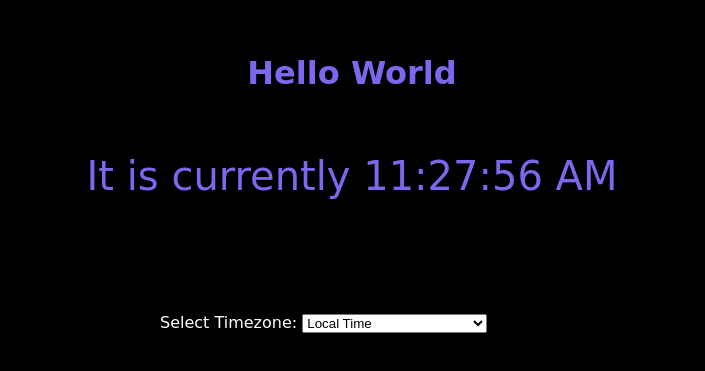
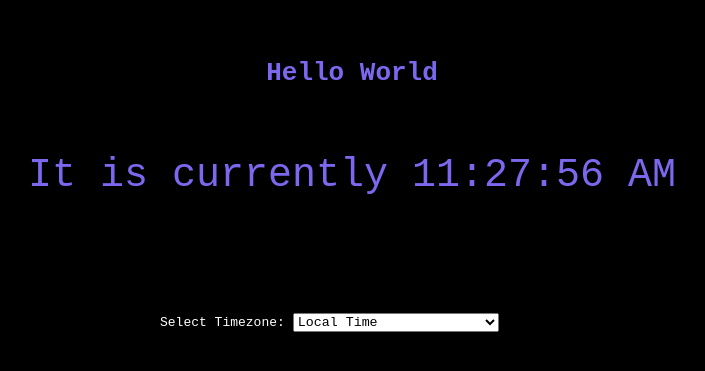
Before and after one commit to Majeedatwahab/Timezone-Converter, a website built with Vite: page index.html in a window 1280 px wide. Shown: the part 327-698 px from the top of the page, without its empty margins (288-993 px from the left). Built offline with nearby package versions, Linux system fonts and the light colour scheme.

Commit message:
I changed the font-family of the body.

```diff
--- a/style.css
+++ b/style.css
@@ -17,7 +17,8 @@
 
 
 body{
-  font-family: cursive;
+  font-family: monospace;
+
 }
 
 
@@ -35,7 +36,6 @@ body{
   align-items: center;
   justify-content: center;
   background-color: black;
-  font-family: cursive;
   position: relative;
 }
 
@@ -63,11 +63,14 @@ label{
 }
 
 #text{
-  font-size: 20px;
+  font-size: 40px;
   font-weight: bold;
 }
 
+select{
+  font-family: monospace;
 
+}
 
 
 /* Media query for tablets */
```
